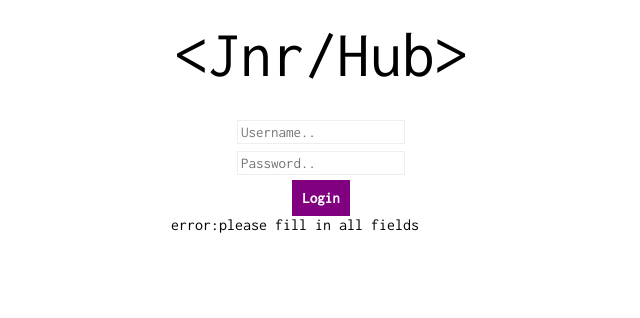
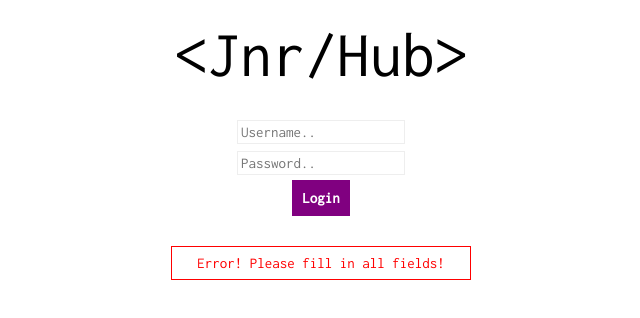
Before and after one commit to ramteen85/jnrhub-client, a React (Create React App) app: page / in a window 1280 px wide. Shown: the top 318 px of the page, without its empty margins (319-959 px from the left). Built offline with nearby package versions, Linux system fonts and the light colour scheme.

Commit message:
added error message for login

```diff
--- a/src/components/Login/Login.js
+++ b/src/components/Login/Login.js
@@ -55,19 +55,22 @@ class Login extends Component {
               <form onSubmit={this.loginHandler}>
                     <input type="text" name="username" onChange={this.inputChangeHandler} placeholder="Username.."/>
                     <input type="password" name="password" onChange={this.inputChangeHandler} placeholder="Password.."/>
-                    <button type="submit">Login</button>
-                </form>
 
-                <div className="invalidlogin">
 
-                 error:please fill in all fields
+                <button className = {styles.button} type="submit">Login</button>
+
+
+
+                  </form>
+
+                <div className={styles.invalidlogin}>
+
+
+                 Error! Please fill in all fields!
                 </div>
 
 
-
-
-
-            </div>
+                </div>
 
 
 
--- a/src/components/Login/Login.module.css
+++ b/src/components/Login/Login.module.css
@@ -19,6 +19,8 @@ input {
 
 .invalidlogin{
   color: red;
+  border: 1.1px solid red;
+  padding: 8px;
   text-align: center;
   font-size: 15px;
   margin-top: 30px;
```
